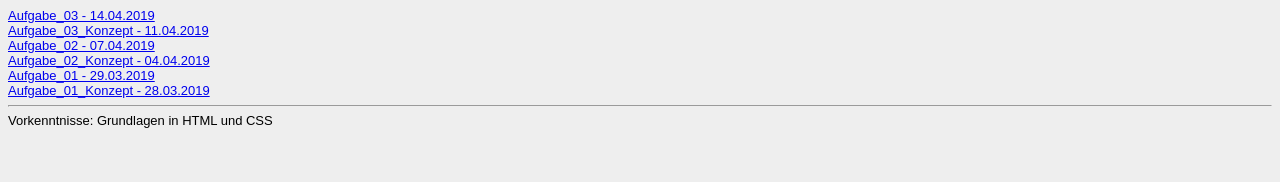
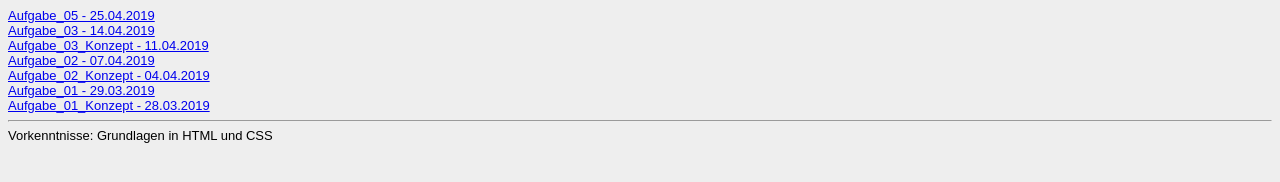
Before and after one commit to MarvRiegelQQ/MarvRiegelQQ.github.io, a plain HTML site: page Steckbrief/steckbrief.htm in a window 1280 px wide. Drawn offline with Linux system fonts and the light colour scheme.

Commit message:
Update steckbrief.htm

```diff
--- a/Steckbrief/steckbrief.htm
+++ b/Steckbrief/steckbrief.htm
@@ -8,6 +8,7 @@
     <!-- Bitte keine Änderung in der obenstehenden Zeile vornehmen -->
 
     <!-- Hier die Links zu den gelösten Aufgaben einstellen, aktuelle oben, alte stehen lassen! Format: Aufgabenbezeichnung, Datum -->
+    <a href="https://marvriegelqq.github.io/Aufgabe_05/konzept.JPG" target="_blank">Aufgabe_05 - 25.04.2019</a></br>
     <a href="https://marvriegelqq.github.io/Aufgabe_03/Aufgabe_03.html" target="_blank">Aufgabe_03 - 14.04.2019</a></br>
     <a href="https://marvriegelqq.github.io/Aufgabe_03/konzept.JPG" target="_blank">Aufgabe_03_Konzept - 11.04.2019</a></br>
     <a href="https://marvriegelqq.github.io/Aufgabe_02/Aufgabe_02.html" target="_blank">Aufgabe_02 - 07.04.2019</a></br>
```
